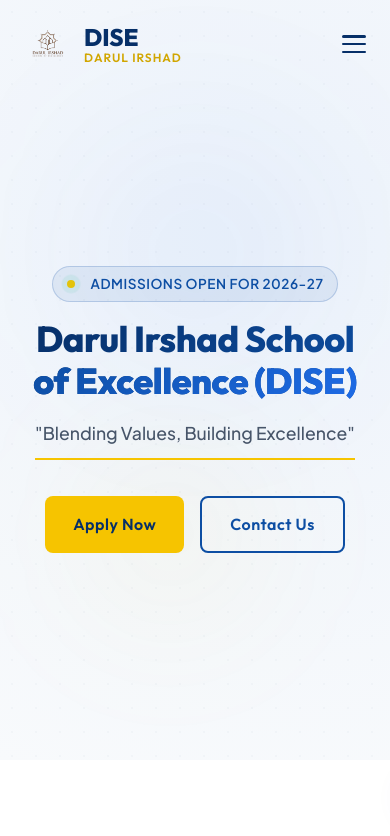
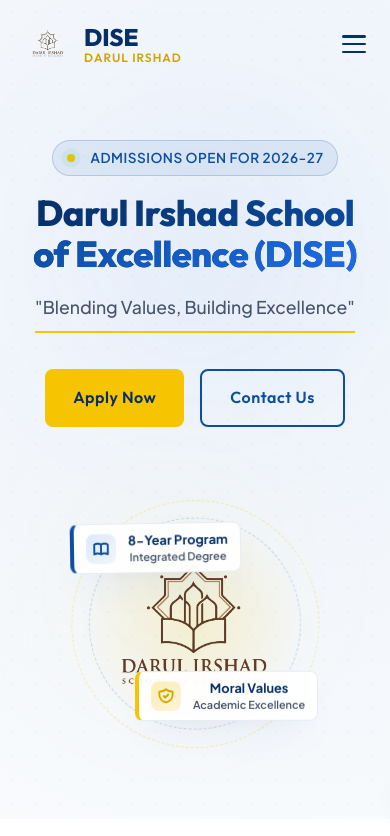
Before and after one commit to muhammedansar-pvn/dise, a Next.js app: page / in a window 390 px wide. Shown: the top 836 px of the page. Built offline with nearby package versions, Linux system fonts and the light colour scheme.

Commit message:
fix: Enable and scale Hero emblem responsively on mobile displays

```diff
--- a/src/app/globals.css
+++ b/src/app/globals.css
@@ -822,7 +822,39 @@
   }
 
   .hero-visual {
-    display: none;
+    display: flex;
+    justify-content: center;
+    margin-top: 50px;
+  }
+
+  .emblem-wrapper {
+    width: 290px;
+    height: 290px;
+  }
+
+  .floating-card.card-left {
+    left: -20px;
+    top: 10%;
+    padding: 10px 14px;
+  }
+
+  .floating-card.card-right {
+    right: -15px;
+    bottom: 10%;
+    padding: 10px 14px;
+  }
+
+  .floating-card-icon {
+    width: 30px;
+    height: 30px;
+  }
+
+  .floating-card-text {
+    font-size: 0.8rem;
+  }
+
+  .floating-card-sub {
+    font-size: 0.68rem;
   }
 }
 
@@ -836,6 +868,23 @@
   }
   .hero-tagline {
     font-size: 1.1rem;
+  }
+
+  .emblem-wrapper {
+    width: 230px;
+    height: 230px;
+  }
+
+  .floating-card.card-left {
+    left: -10px;
+    top: 6%;
+    padding: 8px 12px;
+  }
+
+  .floating-card.card-right {
+    right: -8px;
+    bottom: 6%;
+    padding: 8px 12px;
   }
 }
 
```
